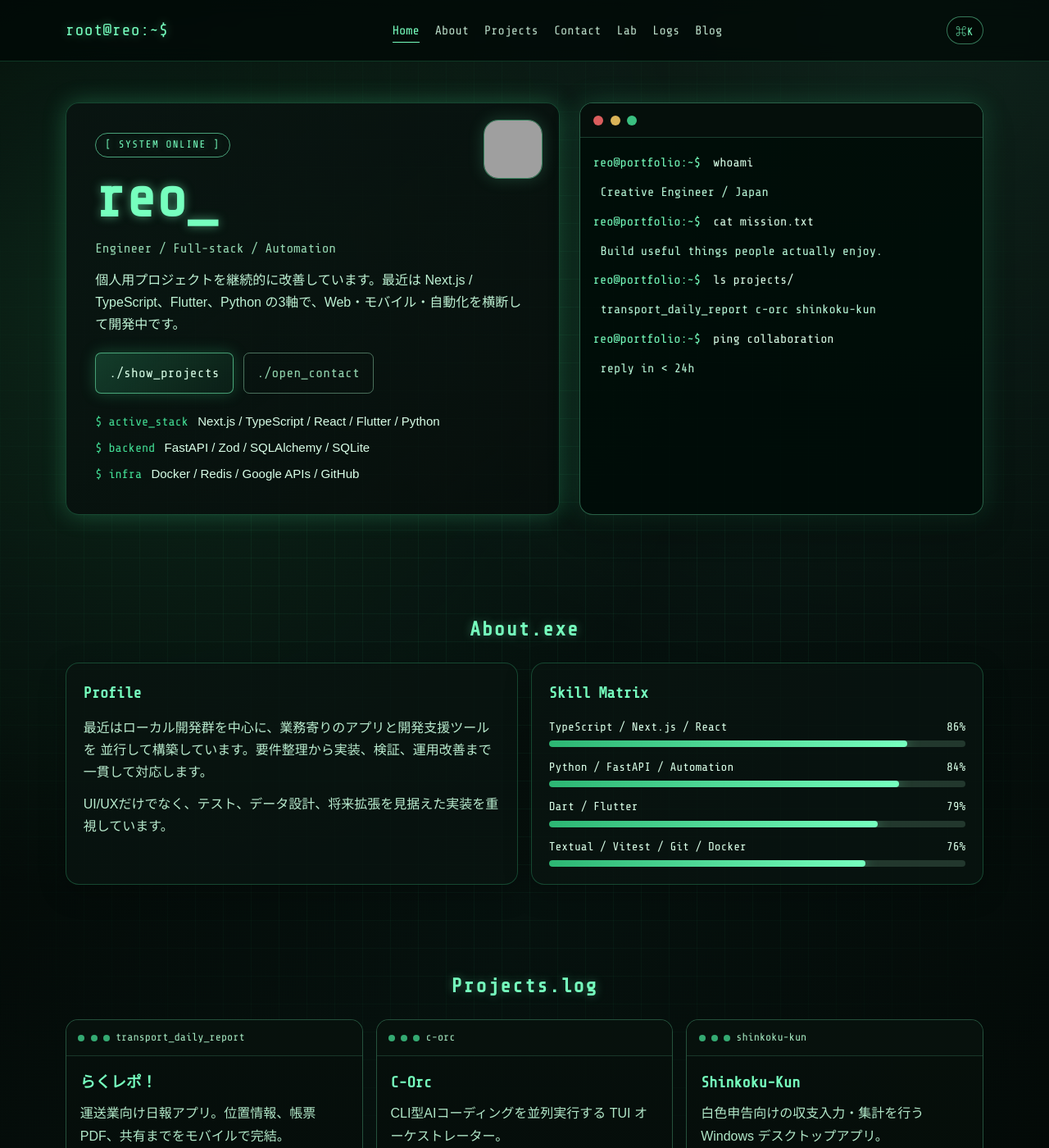
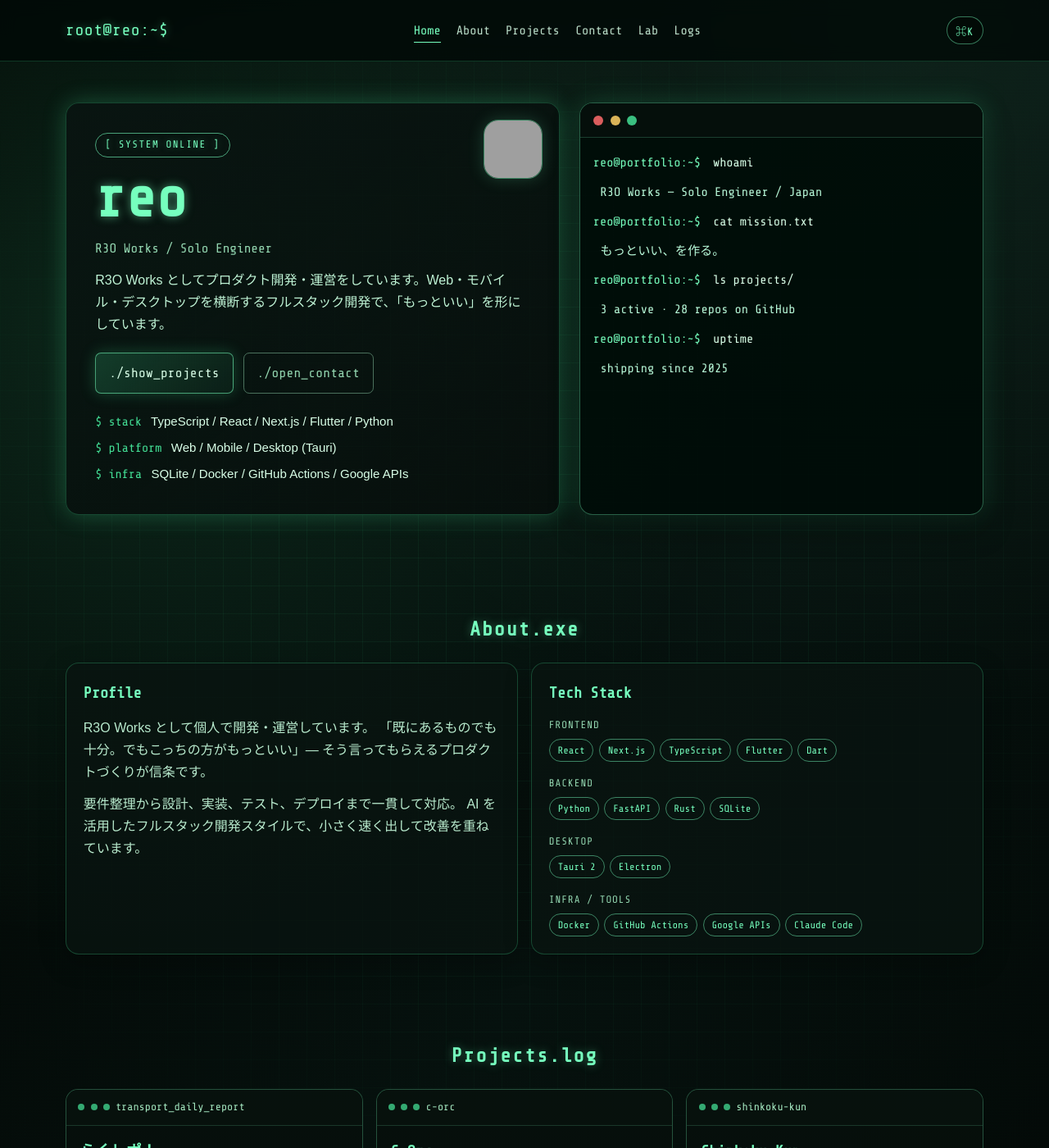
Before and after one commit to rE09o1v/Portfolio, a Jekyll site: the page index.html, which Jekyll copies as it is, in a window 1280 px wide and 1400 px high. Shown: the whole window at 82% size. Built offline with Jekyll 4.4.1, drawn with Linux system fonts in a browser that asks for light colours; some web fonts are replaced; some of the changed text lies outside the part shown; grey boxes are pictures that could not be loaded.

Commit message:
refactor: redesign portfolio as R3O Works business card site
- Reposition as R3O Works solo engineer with clear mission statement
- Replace arbitrary skill bars with categorized tech stack tags
- Enrich project descriptions with real GitHub data (features, versions)
- Remove blog section from all pages and command palette
- Add OGP/Twitter meta tags for social sharing
- Update logs timeline with current project activity
- Add tech-stack CSS component styles

Co-Authored-By: Claude Opus 4.6 (1M context) <noreply@anthropic.com>

```diff
--- a/index.html
+++ b/index.html
@@ -8,6 +8,11 @@
       name="description"
       content="reo.のポートフォリオサイト。ハッカー/ターミナルをモチーフにしたエンジニアポートフォリオ。"
     />
+    <meta property="og:title" content="reo. | Portfolio" />
+    <meta property="og:description" content="R3O Works — Web・モバイル・デスクトップを横断するフルスタック開発。" />
+    <meta property="og:type" content="website" />
+    <meta name="twitter:card" content="summary" />
+    <meta name="twitter:site" content="@r3o_caffeine" />
     <link rel="preconnect" href="https://fonts.googleapis.com" />
     <link rel="preconnect" href="https://fonts.gstatic.com" crossorigin />
     <link
@@ -28,7 +33,6 @@
           <li><a href="#contact" class="nav-link">Contact</a></li>
           <li><a href="lab.html" class="nav-link">Lab</a></li>
           <li><a href="logs.html" class="nav-link">Logs</a></li>
-          <li><a href="blog/" class="nav-link">Blog</a></li>
         </ul>
         <button
           class="cmdk-trigger"
@@ -74,11 +78,9 @@
             </a>
 
             <h1 class="hero-title">reo<span class="cursor">_</span></h1>
-            <p class="hero-subtitle">Engineer / Full-stack / Automation</p>
+            <p class="hero-subtitle">R3O Works / Solo Engineer</p>
             <p class="hero-description">
-              個人用プロジェクトを継続的に改善しています。最近は Next.js /
-              TypeScript、Flutter、Python
-              の3軸で、Web・モバイル・自動化を横断して開発中です。
+              R3O Works としてプロダクト開発・運営をしています。Web・モバイル・デスクトップを横断するフルスタック開発で、「もっといい」を形にしています。
             </p>
             <div class="hero-buttons">
               <a href="#projects" class="btn btn-primary">./show_projects</a>
@@ -86,14 +88,15 @@
             </div>
             <ul class="hero-meta">
               <li>
-                <span>$ active_stack</span> Next.js / TypeScript / React /
+                <span>$ stack</span> TypeScript / React / Next.js /
                 Flutter / Python
               </li>
               <li>
-                <span>$ backend</span> FastAPI / Zod / SQLAlchemy / SQLite
+                <span>$ platform</span> Web / Mobile / Desktop (Tauri)
               </li>
               <li>
-                <span>$ infra</span> Docker / Redis / Google APIs / GitHub
+                <span>$ infra</span> SQLite / Docker / GitHub Actions /
+                Google APIs
               </li>
             </ul>
           </div>
@@ -107,19 +110,19 @@
             </div>
             <div class="terminal-body">
               <p><span class="prompt">reo@portfolio:~$</span> whoami</p>
-              <p class="terminal-result">Creative Engineer / Japan</p>
+              <p class="terminal-result">R3O Works — Solo Engineer / Japan</p>
               <p>
                 <span class="prompt">reo@portfolio:~$</span> cat mission.txt
               </p>
               <p class="terminal-result">
-                Build useful things people actually enjoy.
+                もっといい、を作る。
               </p>
               <p><span class="prompt">reo@portfolio:~$</span> ls projects/</p>
-              <p class="terminal-result">transport_daily_report c-orc shinkoku-kun</p>
+              <p class="terminal-result">3 active · 28 repos on GitHub</p>
               <p>
-                <span class="prompt">reo@portfolio:~$</span> ping collaboration
+                <span class="prompt">reo@portfolio:~$</span> uptime
               </p>
-              <p class="terminal-result">reply in &lt; 24h</p>
+              <p class="terminal-result">shipping since 2025</p>
             </div>
           </aside>
         </div>
@@ -132,51 +135,52 @@
             <article class="panel reveal">
               <h3>Profile</h3>
               <p>
-                最近はローカル開発群を中心に、業務寄りのアプリと開発支援ツールを
-                並行して構築しています。要件整理から実装、検証、運用改善まで一貫して対応します。
+                R3O Works として個人で開発・運営しています。
+                「既にあるものでも十分。でもこっちの方がもっといい」—
+                そう言ってもらえるプロダクトづくりが信条です。
               </p>
               <p>
-                UI/UXだけでなく、テスト、データ設計、将来拡張を見据えた実装を重視しています。
+                要件整理から設計、実装、テスト、デプロイまで一貫して対応。
+                AI を活用したフルスタック開発スタイルで、小さく速く出して改善を重ねています。
               </p>
             </article>
 
             <article class="panel reveal">
-              <h3>Skill Matrix</h3>
-              <div class="skills">
-                <div class="skill-item">
-                  <div class="skill-head">
-                    <span>TypeScript / Next.js / React</span>
-                    <span>86%</span>
-                  </div>
-                  <div class="skill-bar">
-                    <div class="skill-progress" data-level="86%"></div>
+              <h3>Tech Stack</h3>
+              <div class="tech-stack">
+                <div class="tech-group">
+                  <span class="tech-label">Frontend</span>
+                  <div class="tech-tags">
+                    <span class="tag">React</span>
+                    <span class="tag">Next.js</span>
+                    <span class="tag">TypeScript</span>
+                    <span class="tag">Flutter</span>
+                    <span class="tag">Dart</span>
                   </div>
                 </div>
-                <div class="skill-item">
-                  <div class="skill-head">
-                    <span>Python / FastAPI / Automation</span>
-                    <span>84%</span>
-                  </div>
-                  <div class="skill-bar">
-                    <div class="skill-progress" data-level="84%"></div>
+                <div class="tech-group">
+                  <span class="tech-label">Backend</span>
+                  <div class="tech-tags">
+                    <span class="tag">Python</span>
+                    <span class="tag">FastAPI</span>
+                    <span class="tag">Rust</span>
+                    <span class="tag">SQLite</span>
                   </div>
                 </div>
-                <div class="skill-item">
-                  <div class="skill-head">
-                    <span>Dart / Flutter</span>
-                    <span>79%</span>
-                  </div>
-                  <div class="skill-bar">
-                    <div class="skill-progress" data-level="79%"></div>
+                <div class="tech-group">
+                  <span class="tech-label">Desktop</span>
+                  <div class="tech-tags">
+                    <span class="tag">Tauri 2</span>
+                    <span class="tag">Electron</span>
                   </div>
                 </div>
-                <div class="skill-item">
-                  <div class="skill-head">
-                    <span>Textual / Vitest / Git / Docker</span>
-                    <span>76%</span>
-                  </div>
-                  <div class="skill-bar">
-                    <div class="skill-progress" data-level="76%"></div>
+                <div class="tech-group">
+                  <span class="tech-label">Infra / Tools</span>
+                  <div class="tech-tags">
+                    <span class="tag">Docker</span>
+                    <span class="tag">GitHub Actions</span>
+                    <span class="tag">Google APIs</span>
+                    <span class="tag">Claude Code</span>
                   </div>
                 </div>
               </div>
@@ -198,7 +202,7 @@
               <div class="project-content">
                 <h3>らくレポ！</h3>
                 <p>
-                  運送業向け日報アプリ。位置情報、帳票PDF、共有までをモバイルで完結。
+                  運送業の日報をスマホで完結するモバイルアプリ。GPS 走行記録、帳票 PDF 自動生成、Google Maps 連携、CSV エクスポートを搭載。v1.3 まで継続改善中。
                 </p>
                 <div class="project-tags">
                   <span class="tag">Flutter</span>
@@ -226,7 +230,7 @@
               <div class="project-content">
                 <h3>C-Orc</h3>
                 <p>
-                  CLI型AIコーディングを並列実行する TUI オーケストレーター。
+                  複数の AI コーディングセッションを並列管理する TUI ツール。Worktree 分離で安全に並行開発し、SQLite でセッション履歴を永続化。
                 </p>
                 <div class="project-tags">
                   <span class="tag">Python</span>
@@ -255,12 +259,13 @@
               <div class="project-content">
                 <h3>Shinkoku-Kun</h3>
                 <p>
-                  白色申告向けの収支入力・集計を行う Windows デスクトップアプリ。
+                  白色申告の収支管理を効率化する Windows デスクトップアプリ。プロファイル切替、連続入力、カテゴリ別集計、Excel 取り込みに対応。GitHub Actions で自動ビルド・配布。
                 </p>
                 <div class="project-tags">
                   <span class="tag">Tauri 2</span>
                   <span class="tag">React 19</span>
                   <span class="tag">TypeScript</span>
+                  <span class="tag">Rust</span>
                   <span class="tag">SQLite</span>
                 </div>
                 <a
--- a/lab.html
+++ b/lab.html
@@ -25,7 +25,7 @@
           <li><a href="index.html#contact" class="nav-link">Contact</a></li>
           <li><a href="lab.html" class="nav-link active" aria-current="page">Lab</a></li>
           <li><a href="logs.html" class="nav-link">Logs</a></li>
-          <li><a href="blog/" class="nav-link">Blog</a></li>
+
         </ul>
         <button
           class="cmdk-trigger"
--- a/script.js
+++ b/script.js
@@ -3,8 +3,6 @@ const navToggle = document.querySelector(".nav-toggle");
 const navMenu = document.querySelector(".nav-menu");
 const navLinks = Array.from(document.querySelectorAll(".nav-link"));
 const hashNavLinks = navLinks.filter((link) => (link.getAttribute("href") || "").startsWith("#"));
-
-const skillBars = document.querySelectorAll(".skill-progress");
 
 const closeMobileMenu = () => {
   navMenu?.classList.remove("active");
@@ -56,29 +54,6 @@ const updateHeaderState = () => {
 
 updateHeaderState();
 window.addEventListener("scroll", updateHeaderState, { passive: true });
-
-if (skillBars.length > 0) {
-  const skillObserver = new IntersectionObserver(
-    (entries) => {
-      entries.forEach((entry) => {
-        if (!entry.isIntersecting) {
-          return;
-        }
-
-        const bar = entry.target;
-        const level = bar.getAttribute("data-level") || "0%";
-        bar.style.width = level;
-        skillObserver.unobserve(bar);
-      });
-    },
-    { threshold: 0.35 }
-  );
-
-  skillBars.forEach((bar) => {
-    bar.style.width = "0%";
-    skillObserver.observe(bar);
-  });
-}
 
 const revealTargets = document.querySelectorAll(".reveal");
 if (revealTargets.length > 0) {
@@ -426,15 +401,7 @@ const initCommandPalette = () => {
       keywords: "logs timeline audit",
       run: () => go("logs.html"),
     },
-    {
-      id: "open-blog",
-      title: "Open: Blog",
-      sub: "記事一覧",
-      kbd: "B",
-      keywords: "blog posts",
-      run: () => go("blog/"),
-    },
-    {
+{
       id: "open-x",
       title: "Open: X",
       sub: "@r3o_caffeine",
--- a/styles.css
+++ b/styles.css
@@ -531,6 +531,30 @@ footer {
   border-radius: inherit;
   box-shadow: 0 0 16px rgba(118, 255, 190, 0.55);
   transition: width 0.8s ease;
+}
+
+.tech-stack {
+  display: grid;
+  gap: 1rem;
+}
+
+.tech-group {
+  display: grid;
+  gap: 0.4rem;
+}
+
+.tech-label {
+  font-family: "Share Tech Mono", monospace;
+  font-size: 0.78rem;
+  color: var(--text-sub);
+  letter-spacing: 0.08em;
+  text-transform: uppercase;
+}
+
+.tech-tags {
+  display: flex;
+  flex-wrap: wrap;
+  gap: 0.4rem;
 }
 
 .projects-grid {
```
Also changed, not shown: logs.html (+15 -10 lines).
